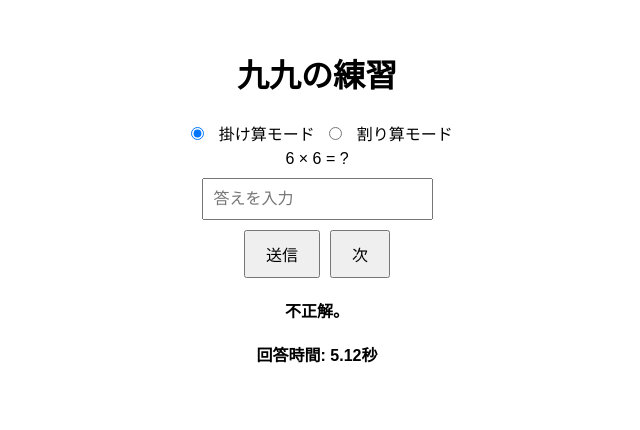
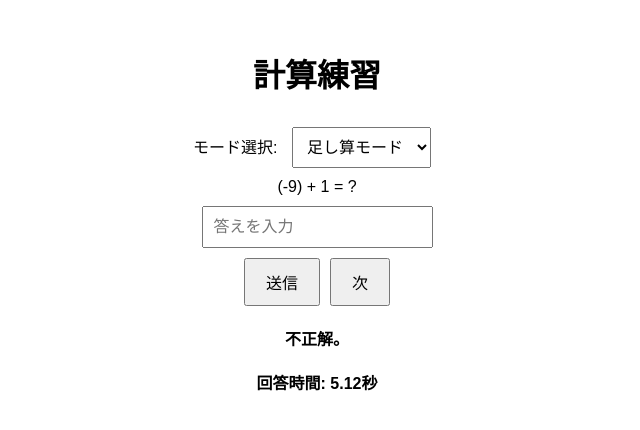
Before and after one commit to matsumoto616/calcuration_practice_app_prototype, a plain HTML site: page index.html in a window 1280 px wide. Both pictures are taken after a click on the button "送信". Shown: the whole page, without its empty margins (323-963 px from the left). Drawn offline with Linux system fonts and the light colour scheme.

Commit message:
負の数の足し算モードを追加

```diff
--- a/index.html
+++ b/index.html
@@ -14,7 +14,7 @@
             width: 300px;
             margin: 0 auto;
         }
-        input {
+        input, select {
             margin: 10px;
             padding: 10px;
             font-size: 1rem;
@@ -36,16 +36,16 @@
 </head>
 <body>
     <div class="container">
-        <h1>九九の練習</h1>
+        <h1>計算練習</h1>
 
-        <!-- ラジオボタンでモードを切り替える -->
+        <!-- ドロップダウンでモードを切り替える -->
         <div>
-            <label>
-                <input type="radio" name="mode" value="multiplication" checked onclick="generateQuestion()"> 掛け算モード
-            </label>
-            <label>
-                <input type="radio" name="mode" value="division" onclick="generateQuestion()"> 割り算モード
-            </label>
+            <label for="mode">モード選択:</label>
+            <select id="mode" onchange="generateQuestion()">
+                <option value="addition">足し算モード</option>
+                <option value="multiplication">掛け算モード</option>
+                <option value="division">割り算モード</option>
+            </select>
         </div>
 
         <div id="question">A × B = ?</div>
--- a/script.js
+++ b/script.js
@@ -1,17 +1,11 @@
-let a, b, startTime, endTime, mode = "multiplication";
+let a, b, startTime, endTime;
 
 function getSelectedMode() {
-    const radios = document.getElementsByName('mode');
-    for (let i = 0; i < radios.length; i++) {
-        if (radios[i].checked) {
-            return radios[i].value;
-        }
-    }
-    return "multiplication"; // デフォルトで掛け算モード
+    return document.getElementById('mode').value;
 }
 
 function generateQuestion() {
-    mode = getSelectedMode();
+    const mode = getSelectedMode();  // ドロップダウンからモードを取得
     a = Math.floor(Math.random() * 9) + 1;
     b = Math.floor(Math.random() * 9) + 1;
     document.getElementById('result').innerText = '';
@@ -22,10 +16,20 @@ function generateQuestion() {
     if (mode === "multiplication") {
         // 掛け算モード
         document.getElementById('question').innerText = `${a} × ${b} = ?`;
-    } else {
+    } else if (mode === "division") {
         // 割り算モード（aとbを掛けて、その結果を出題する）
         const product = a * b;
         document.getElementById('question').innerText = `${product} ÷ ${a} = ?`;
+    } else if (mode === "addition") {
+        // 足し算モード（正または負の整数）
+        a = Math.floor(Math.random() * 19) - 9; // -9 から 9 の範囲でランダム生成
+        b = Math.floor(Math.random() * 19) - 9; // -9 から 9 の範囲でランダム生成
+
+        // a または b が負の場合に括弧で囲む
+        const formattedA = a < 0 ? `(${a})` : a;
+        const formattedB = b < 0 ? `(${b})` : b;
+
+        document.getElementById('question').innerText = `${formattedA} + ${formattedB} = ?`;
     }
 }
 
@@ -33,6 +37,7 @@ function submitAnswer() {
     const answer = parseInt(document.getElementById('answer').value);
     endTime = new Date();
     const timeTaken = (endTime - startTime) / 1000;
+    const mode = getSelectedMode();  // ドロップダウンからモードを取得
 
     if (mode === "multiplication") {
         // 掛け算モードの判定
@@ -41,10 +46,17 @@ function submitAnswer() {
         } else {
             document.getElementById('result').innerText = '不正解。';
         }
-    } else {
+    } else if (mode === "division") {
         // 割り算モードの判定
         const product = a * b;
         if (answer === b) {
+            document.getElementById('result').innerText = '正解！';
+        } else {
+            document.getElementById('result').innerText = '不正解。';
+        }
+    } else if (mode === "addition") {
+        // 足し算モードの判定
+        if (answer === a + b) {
             document.getElementById('result').innerText = '正解！';
         } else {
             document.getElementById('result').innerText = '不正解。';
```
